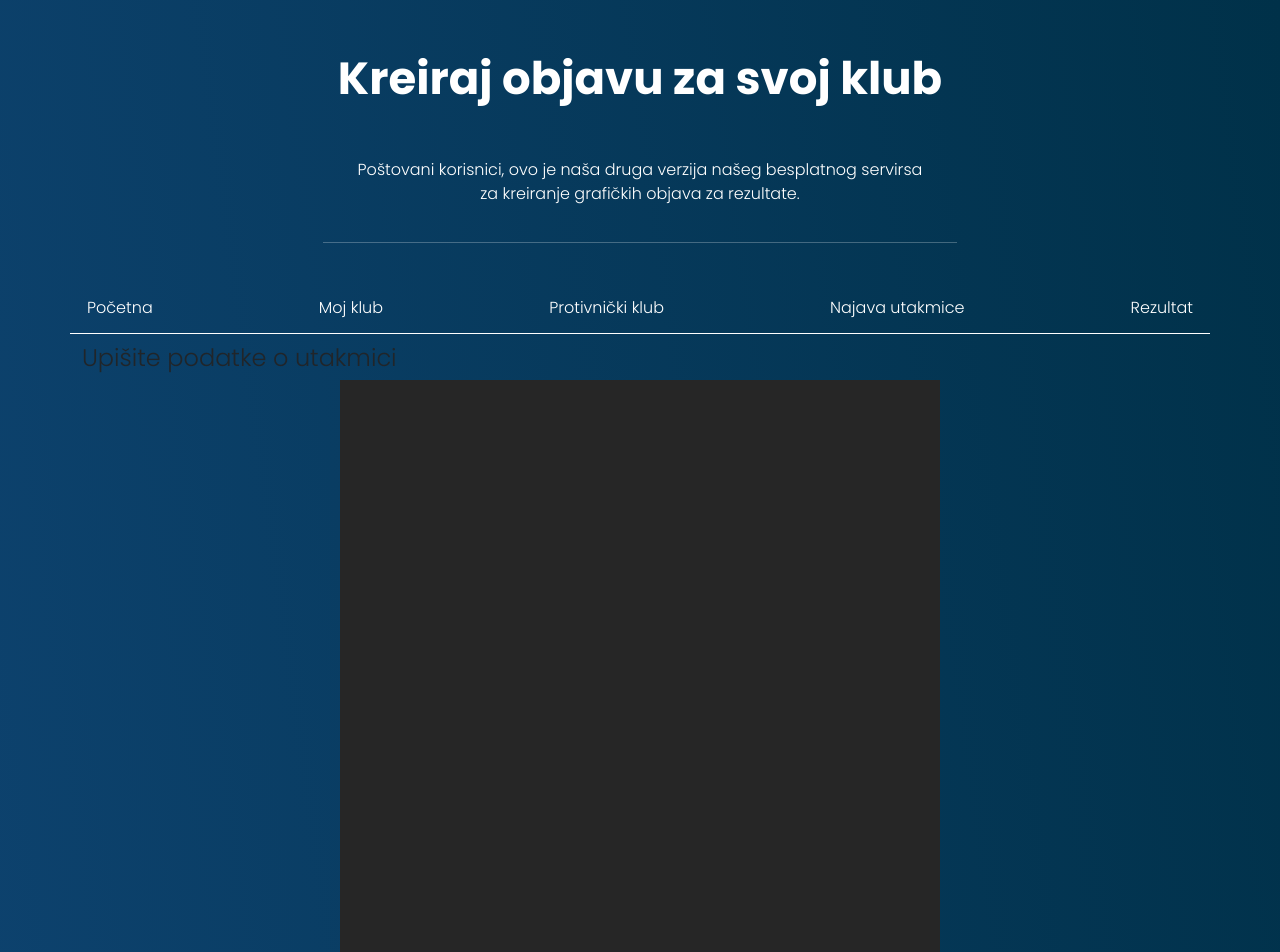
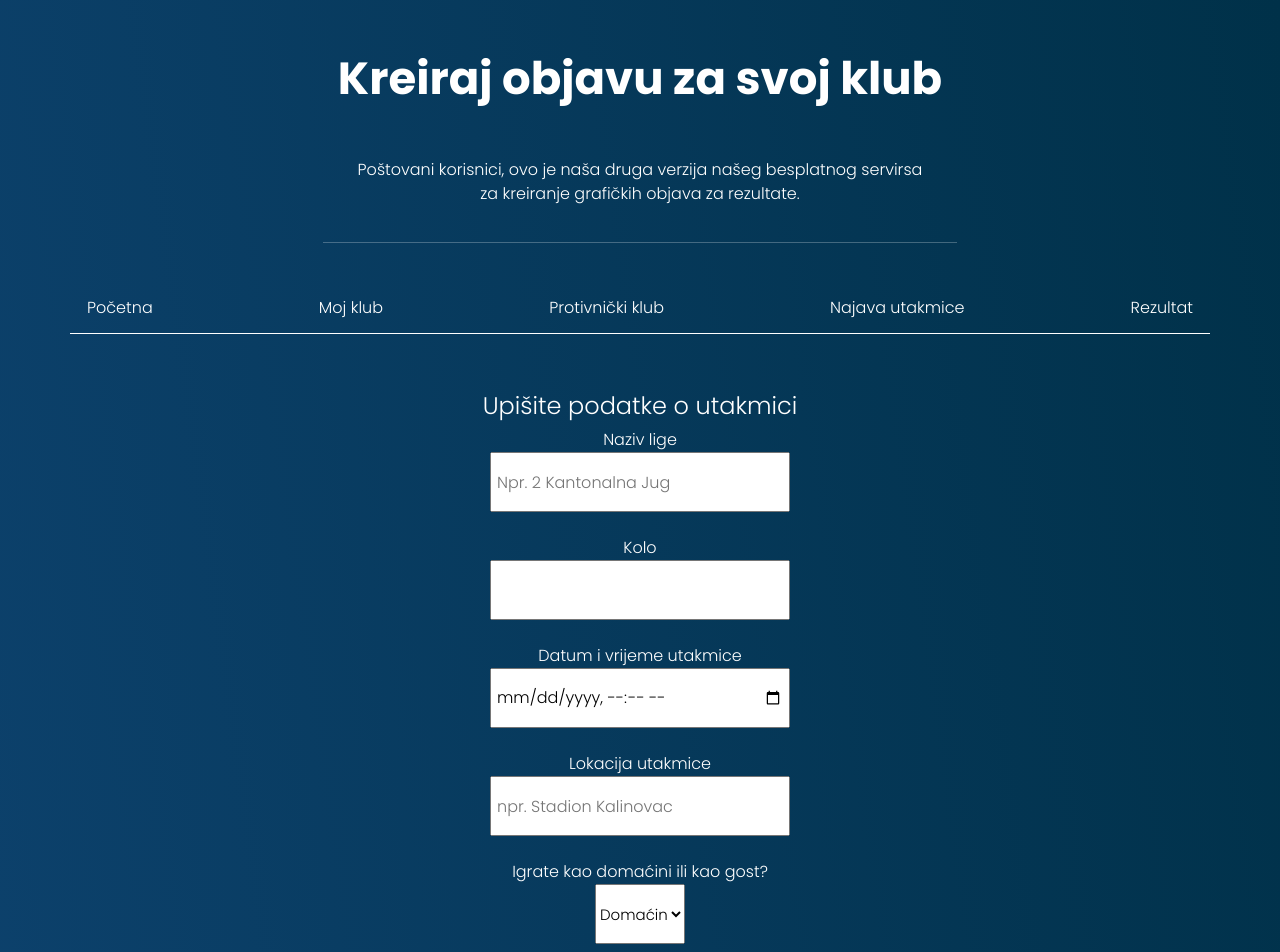
Before and after one commit to ermin1990/kreirajobjavu, a React (Create React App) app: page /nextmatch in a window 1280 px wide. Shown: the top 952 px of the page. Built offline with nearby package versions, Linux system fonts and the light colour scheme.

Commit message:
Next match design 2

```diff
--- a/package.json
+++ b/package.json
@@ -10,6 +10,7 @@
     "react-dom": "^18.2.0",
     "react-router-dom": "^6.8.2",
     "react-scripts": "5.0.1",
+    "sass": "^1.58.3",
     "web-vitals": "^2.1.4"
   },
   "scripts": {
--- /dev/null
+++ b/src/css/nextmatchpage.scss
@@ -0,0 +1,9 @@
+.nextMatchDesign_form{
+
+
+    input{
+        width: 300px;
+        height: 60px;
+        padding: 5px;
+    }
+}
--- a/src/pages/NextMatch.js
+++ b/src/pages/NextMatch.js
@@ -1,12 +1,40 @@
-import React from 'react'
+import React, { useState } from 'react'
 import NextMatchDesign from './NextMatchDesign'
+import '../css/nextmatchpage.scss'
+
 
 function NextMatch() {
+
+  const [leagueinfo, setLeagueInfo] = useState([])
+
+
+
   return (
     <>
 
-    <div className="ligapodaci">
+    <div className="ligapodaci container text-center text-white p-5">
         <h4>Upišite podatke o utakmici</h4>
+
+        <form className='nextMatchDesign_form'>
+          <label>Naziv lige</label><br />
+          <input type="text" name='leagueName' placeholder='Npr. 2 Kantonalna Jug'/><br /><br />
+          <label>Kolo</label><br />
+          <input type="number" name="currentMatchdany" /><br /><br />
+          <label>Datum i vrijeme utakmice</label><br />
+          <input type="datetime-local" name="dateAndTime"/><br /><br />
+
+          <label>Lokacija utakmice</label><br />
+          <input type="text" name='gameLocation' placeholder='npr. Stadion Kalinovac'/><br /><br />
+
+          <label>Igrate kao domaćini ili kao gost?</label><br />
+
+          <select name="matchLocation">
+            <option value="homematch">Domaćin</option>
+            <option value="awaymatch">Gost</option>
+          </select>
+
+
+        </form>
     </div>
 
 
```
Also changed, not shown: 1 other file (tests, documents, lock files or other folders).
